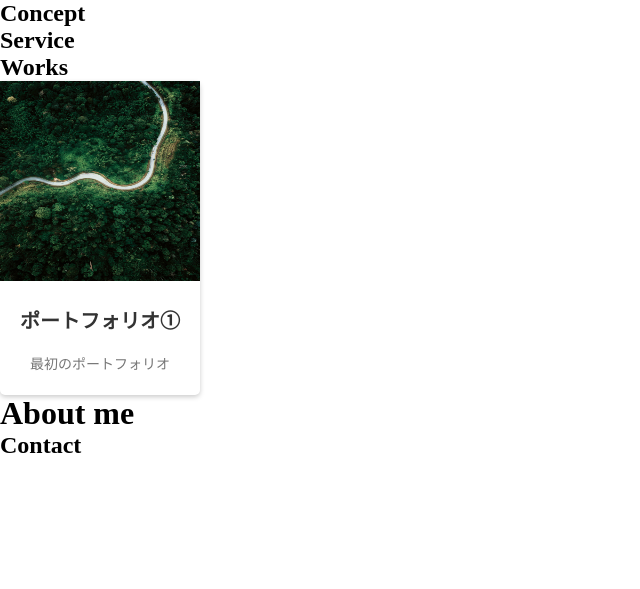
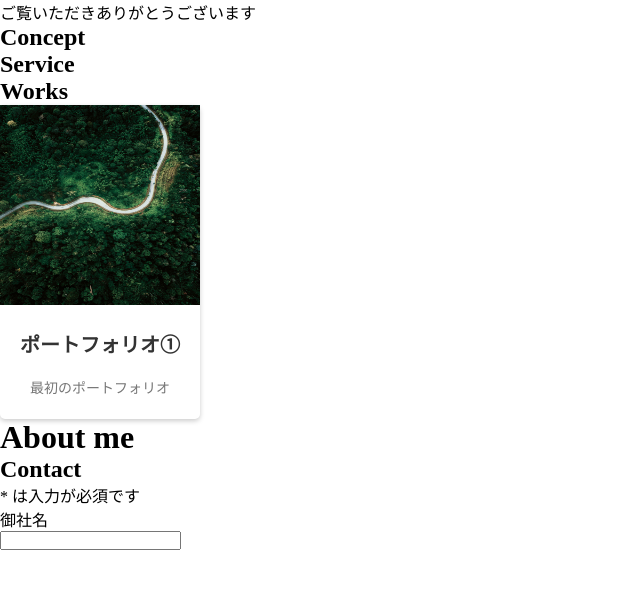
Before and after one commit to Na-naO/self_introduction, a PHP site: page / in a window 1280 px wide. Shown: the top 589 px of the page, without its empty margins (0-640 px from the left). Run offline with PHP 8.4, Linux system fonts and the light colour scheme.

Commit message:
Add form

```diff
--- a/index.php
+++ b/index.php
@@ -8,6 +8,7 @@
 </head>
 <body>
 <header>
+  <p>ご覧いただきありがとうございます</p>
 </header>
 
 
@@ -33,7 +34,7 @@
   </div>
 
 <sectopm class="about_me">
-<h1>About me</h1>
+  <h1>About me</h1>
 </sectopm>
 
 
@@ -41,7 +42,14 @@
   <h1>Contact</h1>
   <div class="contact_form">
     <form action="check.php" method="POST">
-
+      <p class="contact_message">
+        <span>*</span>
+        は入力が必須です
+      </p>
+      <div class="contact_title">
+        御社名
+      </div>
+      <input type="text" name="contact_office" class="contact_office_name">
     </form>
   </div>
 
```
